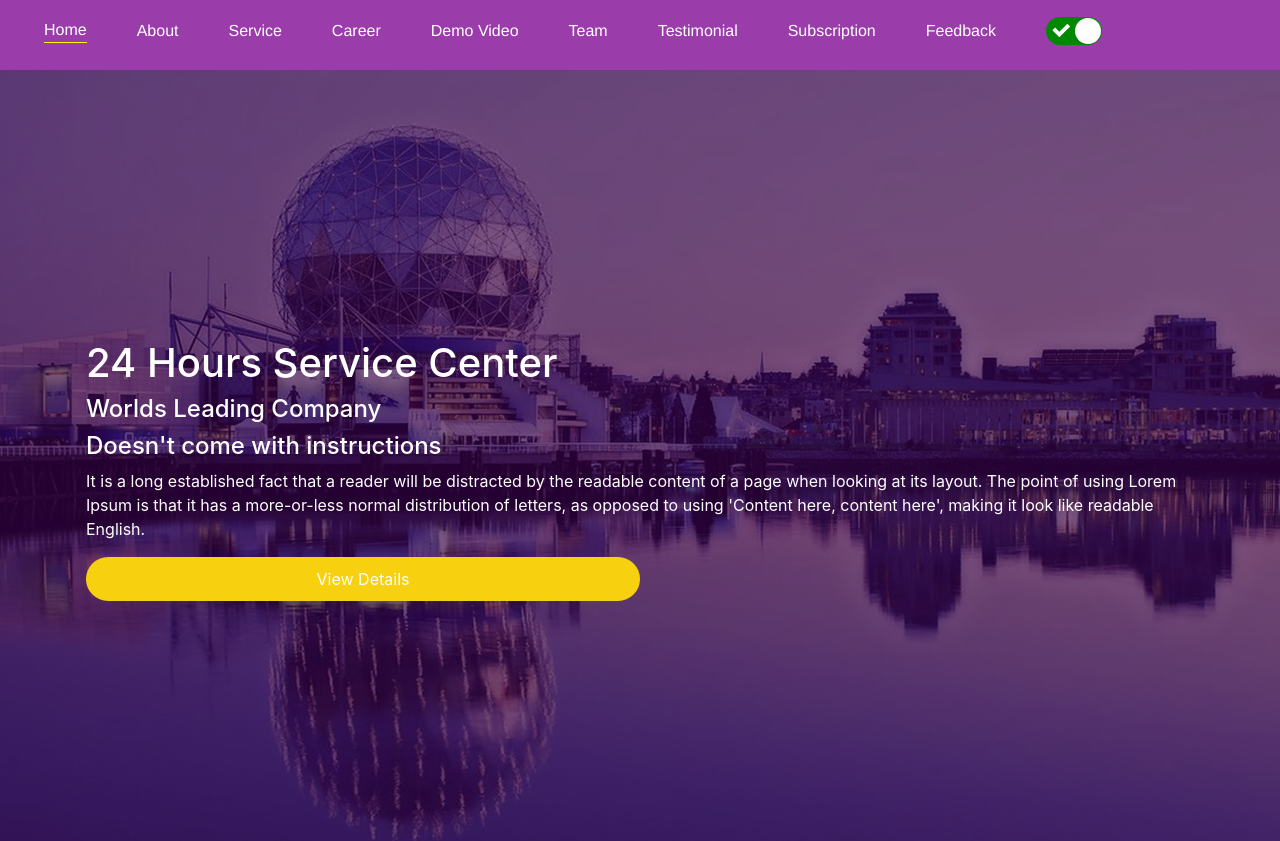
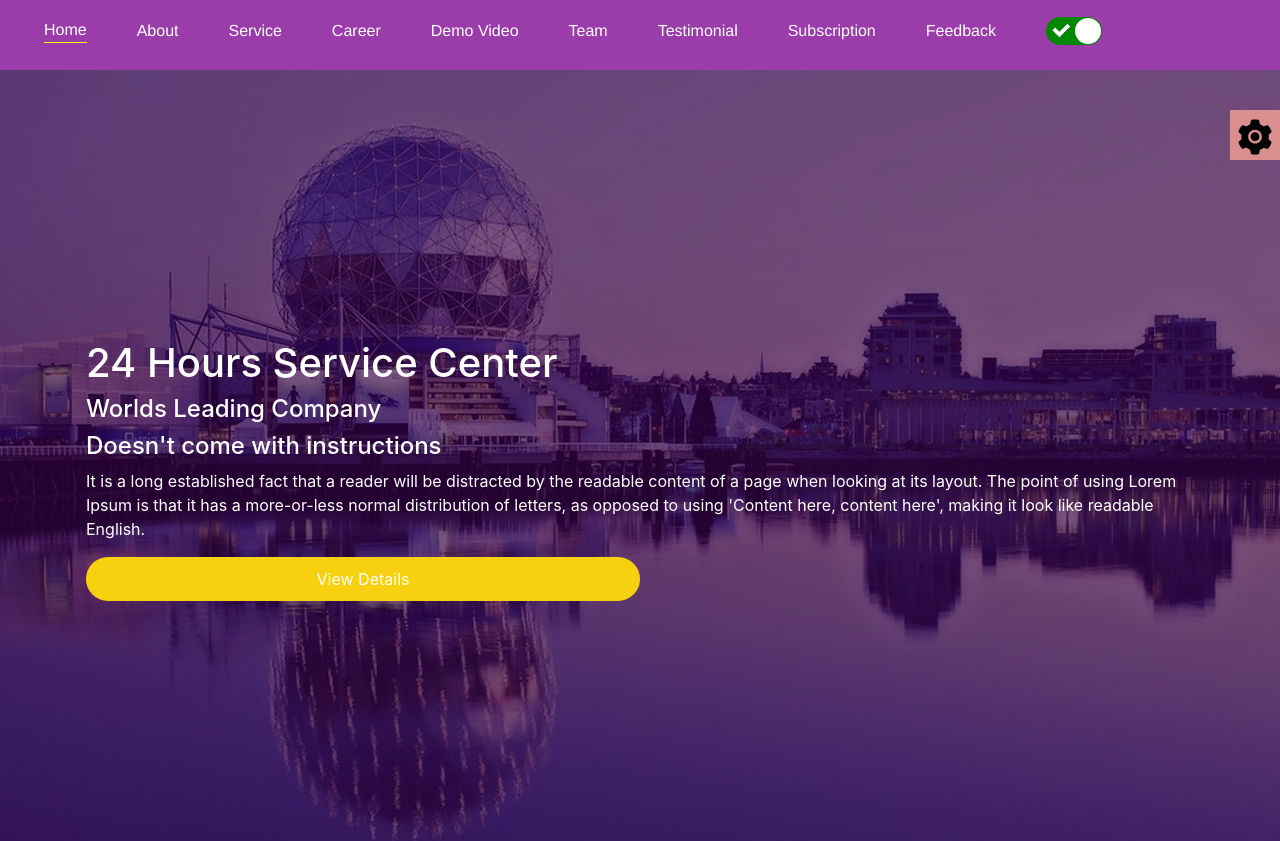
Before and after one commit to Yazdani1/React-Single-Page-Web-App-With-Smooth-Scrolling, a React (Create React App) app in the folder client/: page / in a window 1280 px wide. Shown: the top 841 px of the page. Built offline with nearby package versions, Linux system fonts and the light colour scheme; no server answers.

Commit message:
Theme Change new Features

```diff
--- a/client/src/App.js
+++ b/client/src/App.js
@@ -25,7 +25,7 @@ const App = () => {
   return (
     <ThemeContext.Provider value={{ theme, toggleTheme }}>
       <Navbar toggleTheme={toggleTheme} theme={theme} />
-      <Home />
+      <Home toggleTheme={toggleTheme} theme={theme}/>
       <NavbarMobile />
       <div className="main-app" id={theme}>
         <About />
--- a/client/src/components/Home/Home.js
+++ b/client/src/components/Home/Home.js
@@ -1,15 +1,24 @@
-import React from "react";
+import React, { useState } from "react";
 import "./home.css";
 import Fade from "react-reveal/Fade";
 import Flip from "react-reveal/Flip";
+import {
+  AiFillTwitterCircle,
+  AiFillLinkedin,
+  AiFillSetting,
+} from "react-icons/ai";
 
-const Home = () => {
+const Home = ({ toggleTheme, theme }) => {
   return (
     <div className="container-fluid home" id="home">
+      <div className="theme-chang">
+        <p onClick={() => toggleTheme()} className={theme}>
+          <AiFillSetting size={40} />
+        </p>
+      </div>
 
       <Fade left>
         <div className="container home-content">
-
           <h1>24 Hours Service Center</h1>
 
           <h4>Worlds Leading Company</h4>
--- a/client/src/components/Home/home.css
+++ b/client/src/components/Home/home.css
@@ -1,4 +1,4 @@
-.home{
+.home {
   height: 100vh;
   color: #fff;
   height: 100vh;
@@ -6,10 +6,9 @@
   position: relative;
 }
 
-
 .home:before {
-    content: '';
-    background: url('../../Images/about.jpg') no-repeat center center/cover;
+  content: "";
+  background: url("../../Images/about.jpg") no-repeat center center/cover;
   height: 100%;
   width: 100%;
   position: absolute;
@@ -17,7 +16,6 @@
   left: 0;
   z-index: -1;
 }
-
 
 .home .home-content {
   height: 100%;
@@ -29,7 +27,7 @@
   padding: 1rem;
 }
 
-.view-details-home-button{
+.view-details-home-button {
   background-color: rgb(247, 208, 16);
   color: white;
   text-align: center;
@@ -38,7 +36,7 @@
   border-radius: 30px;
   cursor: pointer;
 }
-.view-details-home-button:hover{
+.view-details-home-button:hover {
   background-color: white;
   color: black;
   text-align: center;
@@ -47,3 +45,17 @@
   border-radius: 30px;
   cursor: pointer;
 }
+
+.theme-chang {
+  justify-content: center;
+  background-color: rgb(219, 142, 142);
+  height: 50px;
+  width: 50px;
+  right: 0;
+  color: black;
+  margin-top: 40px;
+  text-align: center;
+  vertical-align: middle;
+  line-height: 50px;
+  position:fixed;
+}
```
Lines whose indentation alone changed are shown as unchanged.
